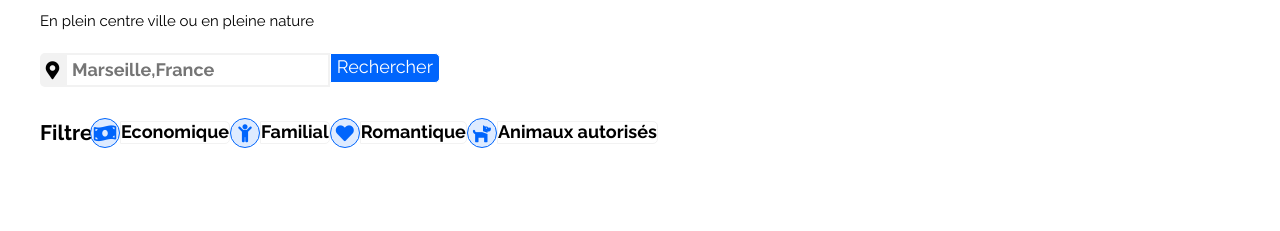
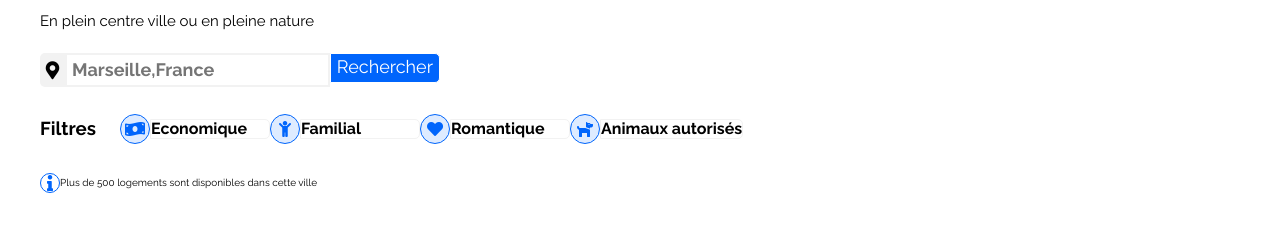
Before and after one commit to VSABernard/P2Booki, a plain HTML site: page index.html in a window 1280 px wide. Shown: the part 169-400 px from the top of the page. Drawn offline with nearby package versions, Linux system fonts and the light colour scheme.

Commit message:
P2 - icon info

```diff
--- a/css/style.css
+++ b/css/style.css
@@ -150,7 +150,7 @@ h2{
     align-items: center;
     align-self: flex-start;
     width: auto;
-    font-size: 18px;
+    font-size: 16px;
 }
 
 #money, #child, #heart, #dog{
@@ -167,7 +167,7 @@ h2{
 
 .filter h3{
     display: flex;
-    width: 50px;
+    width: 80px;
     font-weight: bold;
 }
 
@@ -177,4 +177,27 @@ h2{
     border: 1px solid #f2f2f2;
     border-bottom-right-radius: 5px;
     border-top-right-radius: 5px;
+    min-width: 120px;
 }
+
+.information{
+    display: flex;
+    justify-content: flex-start;
+    align-items: center;
+}
+
+#info{
+    display: flex;
+    border: 0.5px solid;
+    border-radius: 50%;
+    width: 20px;
+    height: 20px;
+    justify-content: center;
+    align-items: center;
+}
+
+h5{
+    display: flex;
+    font-size: 10px;
+    font-weight: normal;
+}
--- a/index.html
+++ b/index.html
@@ -39,11 +39,14 @@
                         <a href="#"> <button class="btn">Rechercher</button></a>
                     </div>
                     <div class="filter">
-                            <h3>Filtres</h3>
-                            <i id="money" class="fas fa-money-bill-wave" aria-hidden="true" style="color: #0065fc;"> </i> <h4 class="filter_item">Economique</h4>
-                            <i id="child" class="fas fa-child" aria-hidden="true" style="color: #0065fc;"></i> <h4 class="filter_item">Familial</h4>
-                            <i id="heart" class="fas fa-heart" aria-hidden="true" style="color: #0065fc;"></i> <h4 class="filter_item">Romantique</h4>
-                            <i id="dog" class="fas fa-dog" aria-hidden="true" style="color: #0065fc;"></i> <h4 class="filter_item">Animaux autorisés</h4>
+                        <h3>Filtres</h3>
+                        <i id="money" class="fas fa-money-bill-wave" aria-hidden="true" style="color: #0065fc;"> </i> <h4 class="filter_item">Economique</h4>
+                        <i id="child" class="fas fa-child" aria-hidden="true" style="color: #0065fc;"></i> <h4 class="filter_item">Familial</h4>
+                        <i id="heart" class="fas fa-heart" aria-hidden="true" style="color: #0065fc;"></i> <h4 class="filter_item">Romantique</h4>
+                        <i id="dog" class="fas fa-dog" aria-hidden="true" style="color: #0065fc;"></i> <h4 class="filter_item">Animaux autorisés</h4>
+                    </div>
+                    <div class="information">
+                        <i id="info" class="fas fa-info" aria-hidden="true" style="color: #0065fc;"> </i> <h5>Plus de 500 logements sont disponibles dans cette ville</h5>
                     </div>
                  </div>
 
```
